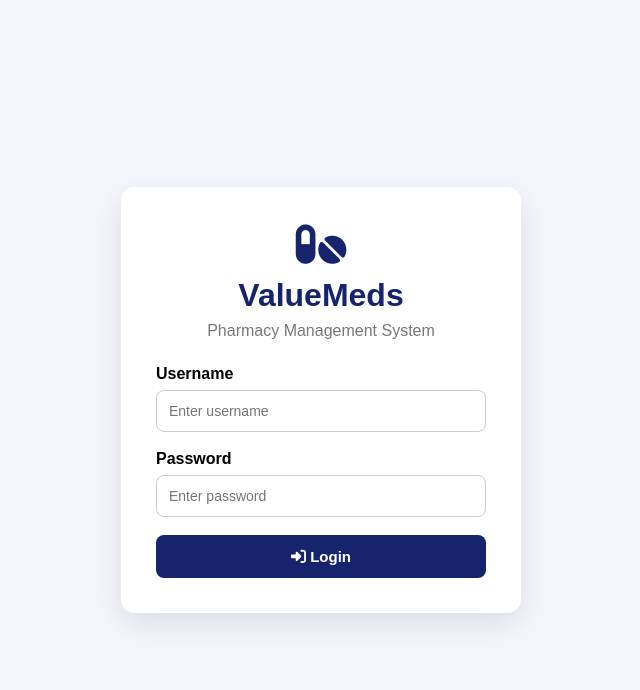
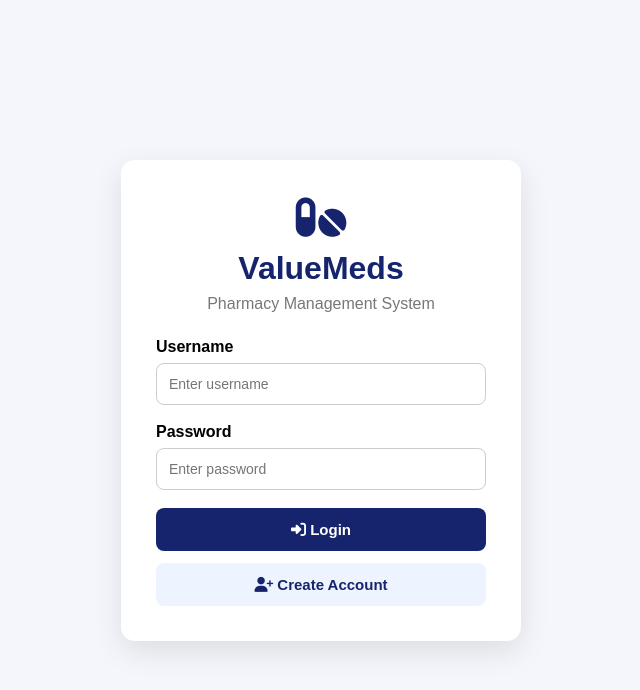
Before and after one commit to bernards-bro/ValueMed-Pharmacy, a PHP site: page /login.php in a window 1280 px wide. Shown: the top 690 px of the page, without its empty margins (319-959 px from the left). Run offline with PHP 8.4, Linux system fonts and the light colour scheme; some libraries are stand-ins or nearby versions.

Commit message:
Add files via upload

```diff
--- a/login.php
+++ b/login.php
@@ -9,10 +9,6 @@ if (session_status() === PHP_SESSION_NONE) {
 /*
     If already logged in, go directly to POS.
 */
-if (isset($_SESSION['id'])) {
-    header("Location: pos.php");
-    exit;
-}
 
 $error = "";
 
@@ -215,8 +211,42 @@ if ($_SERVER["REQUEST_METHOD"] === "POST") {
             text-align: center;
 
             font-size: 14px;
+
         }
+        .register-button {
 
+    display: block;
+
+    width: 100%;
+
+    margin-top: 12px;
+
+    padding: 13px;
+
+    border-radius: 8px;
+
+    background: #EEF4FF;
+
+    color: #16246D;
+
+    text-align: center;
+
+    text-decoration: none;
+
+    font-size: 15px;
+
+    font-weight: 600;
+
+    transition: .3s;
+
+}
+
+
+.register-button:hover {
+
+    background: #dce8ff;
+
+}
     </style>
 
 </head>
@@ -278,13 +308,23 @@ if ($_SERVER["REQUEST_METHOD"] === "POST") {
             </div>
 
             <button
-                type="submit"
-                class="login-button">
+    type="submit"
+    class="login-button">
 
-                <i class="fas fa-sign-in-alt"></i>
-                Login
+    <i class="fas fa-sign-in-alt"></i>
+    Login
 
-            </button>
+</button>
+
+
+<a
+    href="register.php"
+    class="register-button">
+
+    <i class="fas fa-user-plus"></i>
+    Create Account
+
+</a>
 
         </form>
 
```
